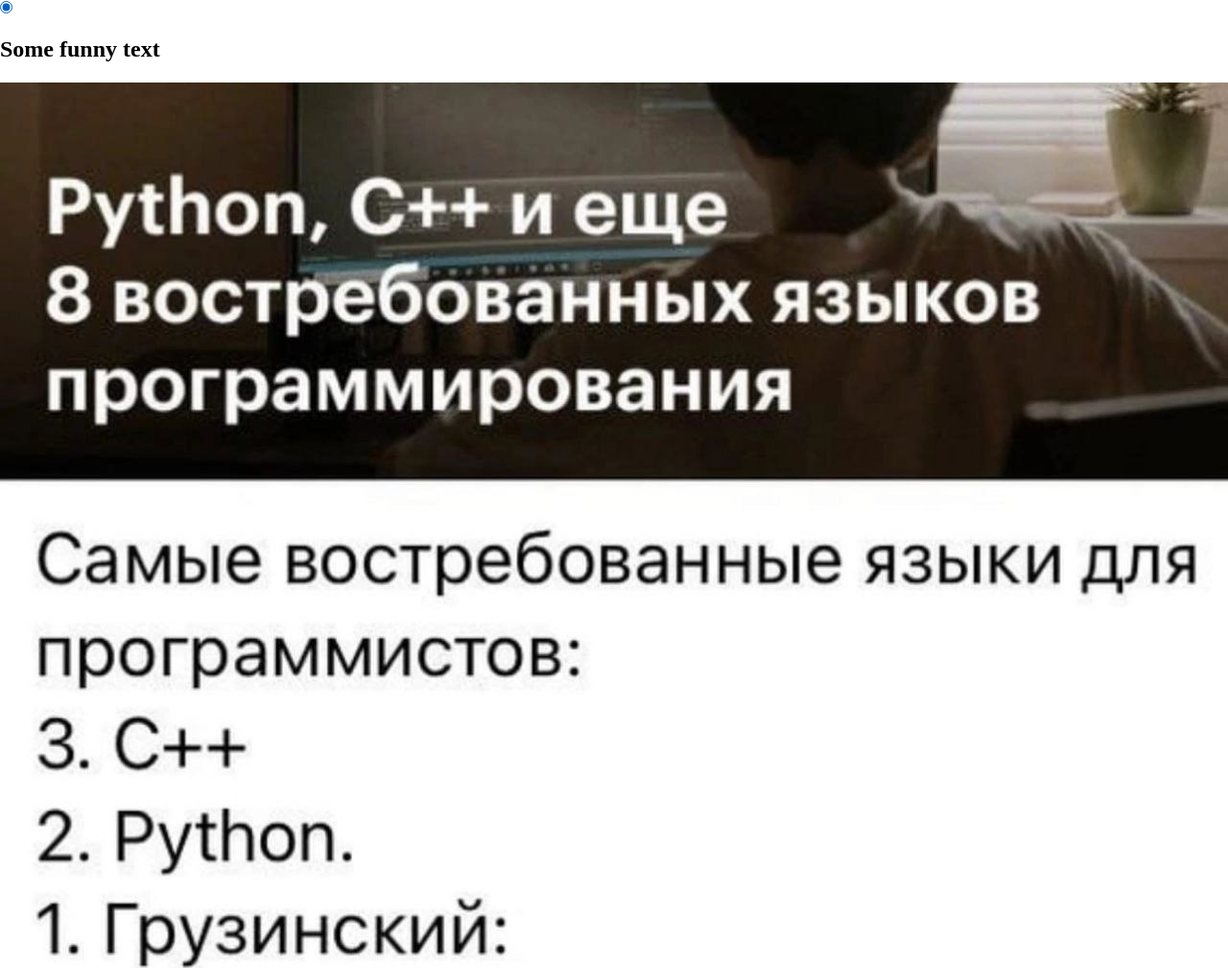
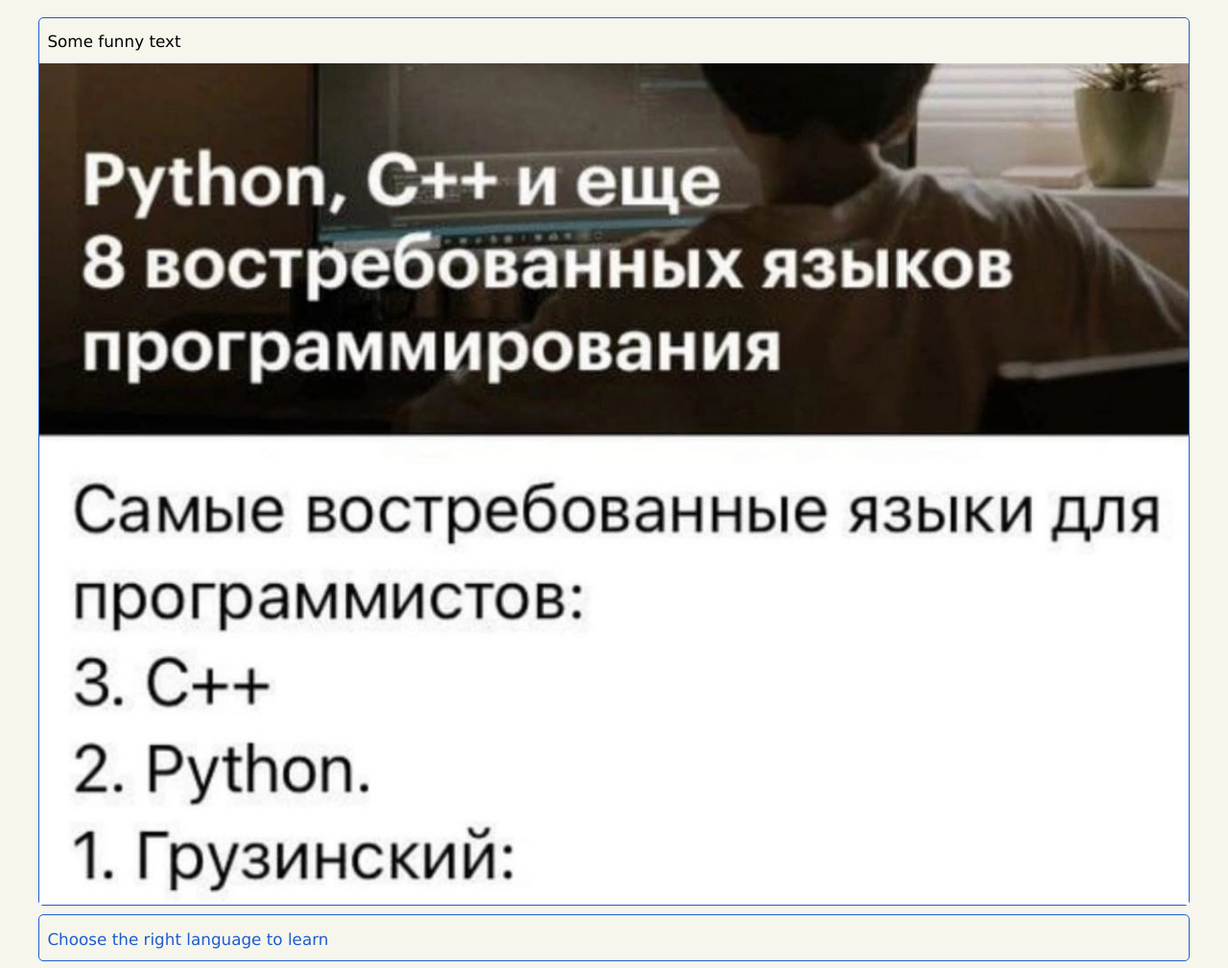
Before and after one commit to GinezisNWD/cssBayan, a plain HTML site: page index.html in a window 1280 px wide. Shown: the top 1009 px of the page at 96% size. Drawn offline with Linux system fonts and the light colour scheme.

Commit message:
feat: add basic functionality 12 мар 2023 г. 20:38:35

```diff
--- a/assets/sass/main.scss
+++ b/assets/sass/main.scss
@@ -43,15 +43,11 @@ body {
 	flex-direction: column;
 }
 
-.header {
-	border: 5px solid red;
-}
+.header {}
 
 .main {
 	flex: 1 1 auto;
-	border: 5px solid green;
+
 }
 
-.footer {
-	border: 5px solid blue;
-}
+.footer {}
--- a/assets/sass/pages/_home.scss
+++ b/assets/sass/pages/_home.scss
@@ -0,0 +1,144 @@
+body {
+	font-family: Verdana, Tahoma, sans-serif;
+	font-size: 1.4rem;
+
+	color: rgb(30, 92, 209);
+	background-color: rgb(246, 246, 237);
+}
+
+.container {
+	margin: 0 auto;
+	max-width: 33%;
+}
+
+@media (max-width: 1366px) {
+	body {
+		font-size: 1.2rem;
+	}
+
+	.container {
+		max-width: 66%;
+	}
+}
+
+@media (max-width: 799px) {
+	body {
+		font-size: 1rem;
+	}
+
+	.container {
+		max-width: 100%;
+	}
+}
+
+
+
+.bayan {
+	margin: 1.25rem auto;
+
+
+
+	&__item {
+		margin: 0 0 0.62rem 0;
+		border: 0.125rem solid rgb(30, 92, 209);
+
+		border-radius: 0.36rem;
+
+
+	}
+
+	&__label {
+		display: block;
+		align-items: center;
+		justify-content: space-between;
+	}
+
+	&__title {
+		display: flex;
+		align-items: center;
+		justify-content: space-between;
+
+		padding: 0 0.6rem 1rem;
+
+		span {
+			display: block;
+			border-style: solid;
+			border-width: 0.5rem 0.36rem 0 0.36rem;
+			border-color: #1337db transparent transparent transparent;
+
+			transform: translateY(-50);
+		}
+	}
+
+	&__input {
+		-webkit-appearance: none;
+		appearance: none;
+
+		width: 0;
+		height: 0;
+	}
+
+	&__content {
+		width: 0;
+		height: 0;
+		margin-bottom: 0;
+		transition: width 0.5s, height 0.5s, margin-bottom 0.5s ease;
+	}
+
+	&__image {
+		max-width: 100%;
+	}
+
+	&:hover {
+		.bayan__title {
+			span {
+				display: block;
+			}
+		}
+	}
+}
+
+.bayan__item,
+.bayan__title {
+	cursor: pointer;
+}
+
+.bayan__title {
+	span {
+		display: none;
+	}
+}
+
+
+
+.bayan__input:hover~.bayan__title {
+	color: #000;
+}
+
+.bayan__item:hover .bayan__content {
+
+	width: 100%;
+	height: 100%;
+}
+
+.bayan__item:hover .bayan__title span {
+	border-style: solid;
+	border-width: 0 0.36rem 0.5rem 0.36rem;
+	border-color: transparent transparent #000 transparent;
+}
+
+.bayan__input:checked~.bayan__content {
+
+	width: 100%;
+	height: 100%;
+}
+
+.bayan__input:checked~.bayan__title {
+	color: #000;
+}
+
+.bayan__input:checked~.bayan__title span {
+	border-style: solid;
+	border-width: 0 0.36rem 0.5rem 0.36rem;
+	border-color: transparent transparent #000 transparent;
+}
```
Also changed, not shown: css/main.css, 1 other file.
